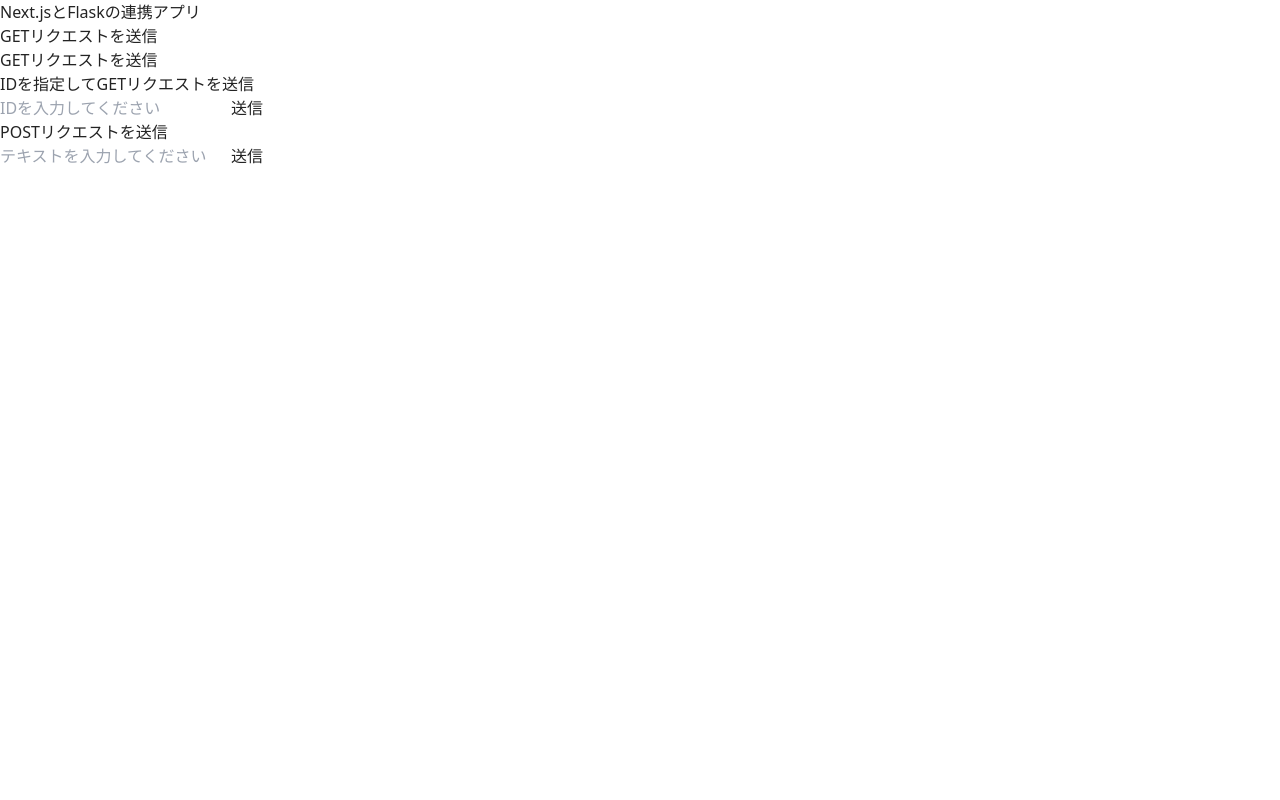
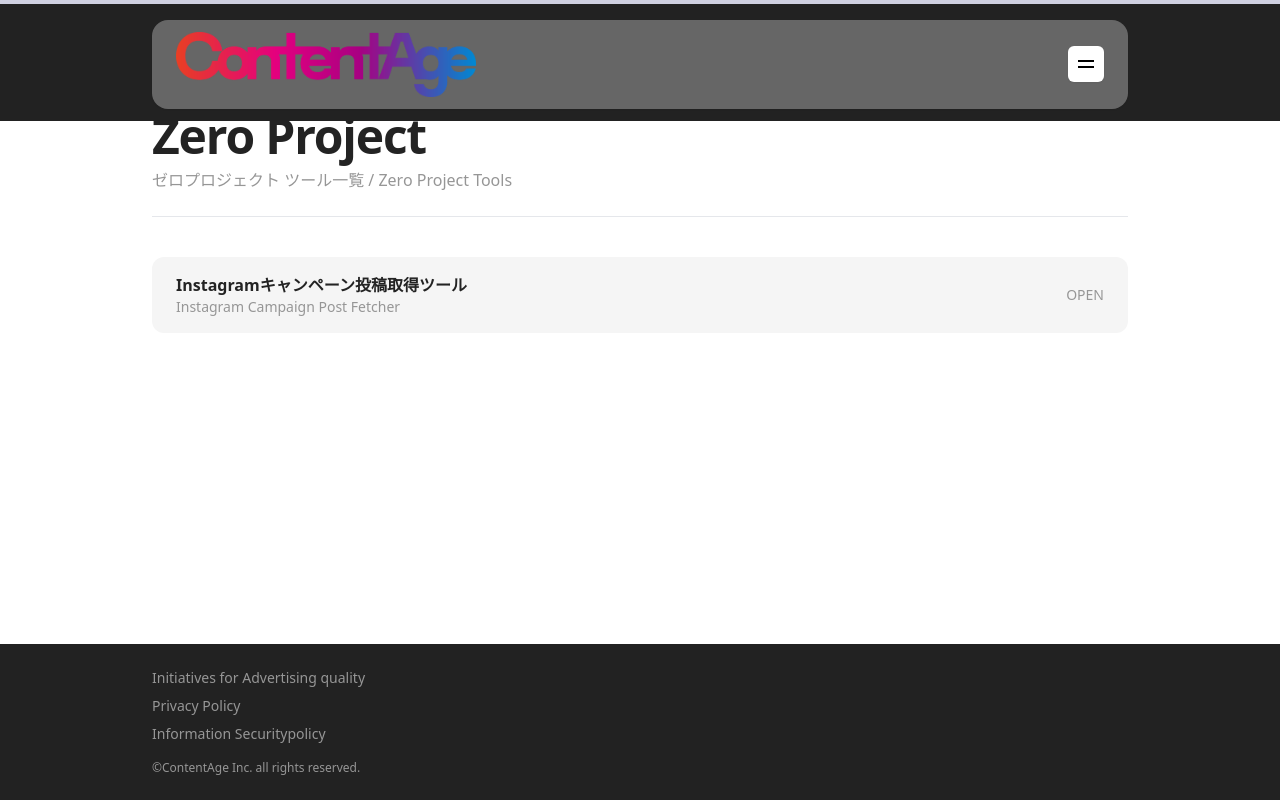
Before and after one commit to teishito/ContentAge-front, a Next.js app: page / in a window 1280 px wide. Built offline with nearby package versions, Linux system fonts and the light colour scheme.

Commit message:
Update index.js

```diff
--- a/pages/index.js
+++ b/pages/index.js
@@ -1,105 +1,70 @@
-import { useState } from 'react';
+// pages/index.js
+import Link from "next/link";
+import Header from "../components/Header";
+import Footer from "../components/Footer";
 
 export default function Home() {
+  return (
+    <div className="min-h-screen bg-[var(--color-BG)] flex flex-col">
+      <Header />
 
-  //GETリクエストを送信
-  const [getResponse, setGetResponse] = useState('');
+      <main className="flex-grow">
+        {/* ヘッダーの高さぶん余白を空ける */}
+        <section className="max-w-5xl mx-auto px-4 md:px-6 pt-28 pb-16">
+          {/* 見出しエリア（Companyページのイメージ） */}
+          <div className="mb-10">
+            <h1 className="text-4xl md:text-5xl font-semibold tracking-tight text-[var(--color-B)]">
+              Zero Project
+            </h1>
+            <p className="mt-2 text-sm md:text-base text-[var(--color-G)]">
+              ゼロプロジェクト ツール一覧 / Zero Project Tools
+            </p>
 
-  const handleGetRequest = async () => {
-    const res = await fetch('http://localhost:5000/api/hello', {
-      method: 'GET',
-    });
-    const data = await res.json();
+            {/* 下線代わりの薄いボーダー（好みで） */}
+            <div className="mt-6 border-b border-[var(--color-BDB)]/10" />
+          </div>
 
+          {/* ツール一覧（アコーディオン風のカード） */}
+          <div className="space-y-3">
+            <Link href="/instagram-post" className="block">
+              <div className="flex items-center justify-between rounded-xl bg-[#f5f5f5] px-4 md:px-6 py-4 hover:bg-[#ebebeb] transition">
+                <div>
+                  <p className="text-sm md:text-base font-semibold text-[var(--color-B)]">
+                    Instagramキャンペーン投稿取得ツール
+                  </p>
+                  <p className="text-xs md:text-sm text-[var(--color-G)]">
+                    Instagram Campaign Post Fetcher
+                  </p>
+                </div>
+                <span className="text-xs md:text-sm text-[var(--color-G)]">
+                  OPEN
+                </span>
+              </div>
+            </Link>
 
-    // GETリクエストの結果をコンソールに表示
-    console.log("GETリクエストの結果:", data.message);
+            {/* 将来ツールが増えたらここに追加 */}
+            {/*
+            <Link href="/xxx" className="block">
+              <div className="flex items-center justify-between rounded-xl bg-[#f5f5f5] px-4 md:px-6 py-4 hover:bg-[#ebebeb] transition">
+                <div>
+                  <p className="text-sm md:text-base font-semibold text-[var(--color-B)]">
+                    （別ツール名）日本語
+                  </p>
+                  <p className="text-xs md:text-sm text-[var(--color-G)]">
+                    English Name of Tool
+                  </p>
+                </div>
+                <span className="text-xs md:text-sm text-[var(--color-G)]">
+                  OPEN
+                </span>
+              </div>
+            </Link>
+            */}
+          </div>
+        </section>
+      </main>
 
-    setGetResponse(data.message);
-  };
-
-  //動的なGETリクエストの送信
-  const [id, setId] = useState('');
-  const [idResponse, setIdResponse] = useState('');
-
-  // IDを指定してGETリクエストを送信
-  const handleIdRequest = async (e) => {
-    e.preventDefault();
-
-    const res = await fetch(`http://localhost:5000/api/multiply/${id}`, {
-      method: 'GET',
-    });
-    const data = await res.json();
-
-    // IDリクエストの結果をコンソールに表示
-    console.log("IDリクエストの結果:", data.doubled_value);
-
-    setIdResponse(data.doubled_value);
-  };
-
-  //POSTリクエストを送信
-  const [input, setInput] = useState('');
-  const [postResponse, setPostResponse] = useState('');
-
-  const handleSubmit = async (e) => {
-    e.preventDefault();
-
-    //入力されたデータをコンソールに表示
-    console.log("入力情報:", input);
-
-    const res = await fetch('http://localhost:5000/api/echo', {
-      method: 'POST',
-      headers: {
-        'Content-Type': 'application/json',
-      },
-      body: JSON.stringify({ "message":input }),
-
-    });
-    console.log(JSON.stringify({ "message":input }));
-    const data = await res.json();
-
-    //バックエンドからのレスポンスをコンソールに表示
-    console.log("Backendからのお返事:", data.message);
-
-    setPostResponse(data.message);
-  };
-
-
-  return (
-    <div>
-
-      <h1>Next.jsとFlaskの連携アプリ</h1>
-
-      <h2>GETリクエストを送信</h2>
-      <button onClick={handleGetRequest}>GETリクエストを送信</button>
-      {getResponse && <p>サーバーからのGET応答: {getResponse}</p>}
-
-      <h2>IDを指定してGETリクエストを送信</h2>
-      <form onSubmit={handleIdRequest}>
-        <input
-          type="number"
-          value={id}
-          onChange={(e) => setId(e.target.value)}
-          placeholder="IDを入力してください"
-        />
-        <button type="submit">送信</button>
-      </form>
-      {idResponse && <p>Flaskからの応答: {idResponse}</p>}
-
-      <h2>POSTリクエストを送信</h2>
-      <form onSubmit={handleSubmit}>
-        <input
-          type="text"
-          value={input}
-
-          onChange={(e) => setInput(e.target.value)}
-          placeholder="テキストを入力してください"
-        />
-
-        <button type="submit">送信</button>
-      </form>
-      {postResponse && <p>FlaskからのPOST応答: {postResponse}</p>}
-
+      <Footer />
     </div>
   );
 }
```
